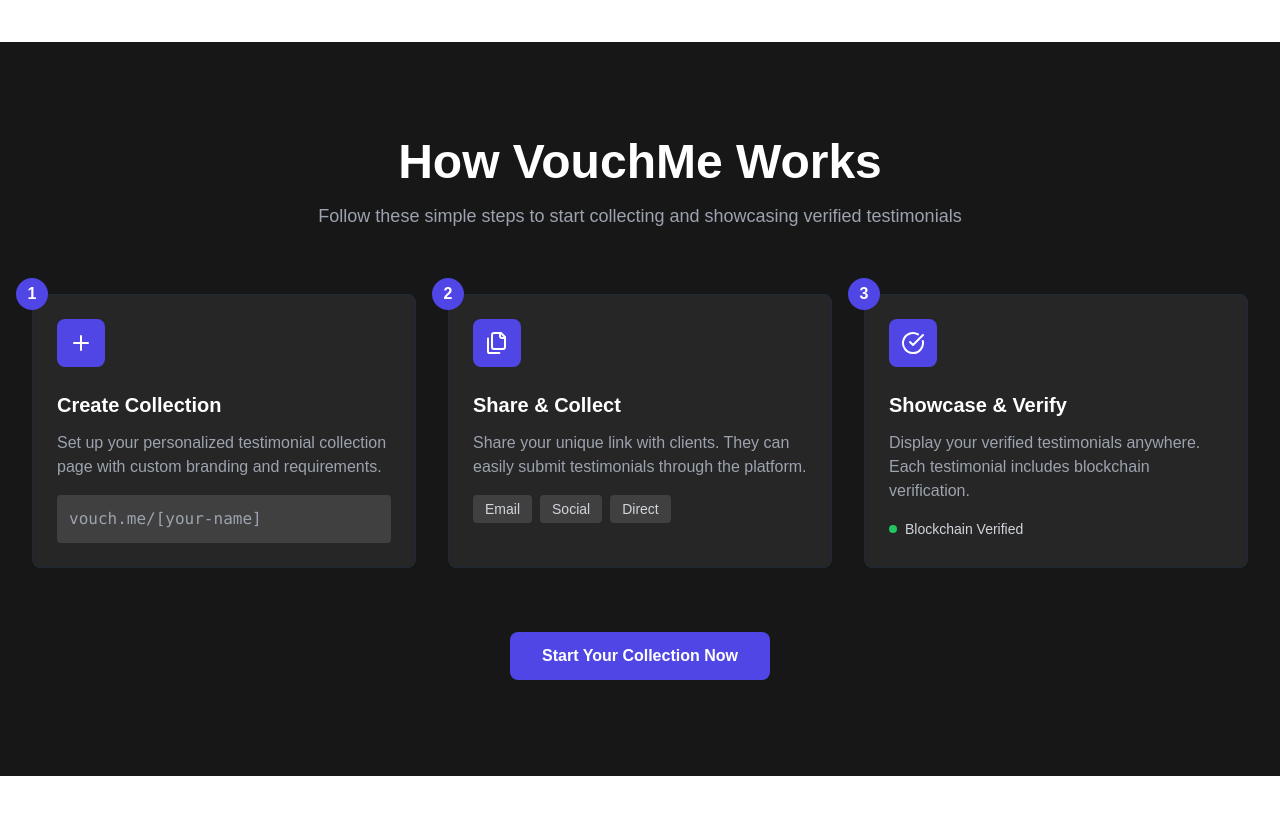
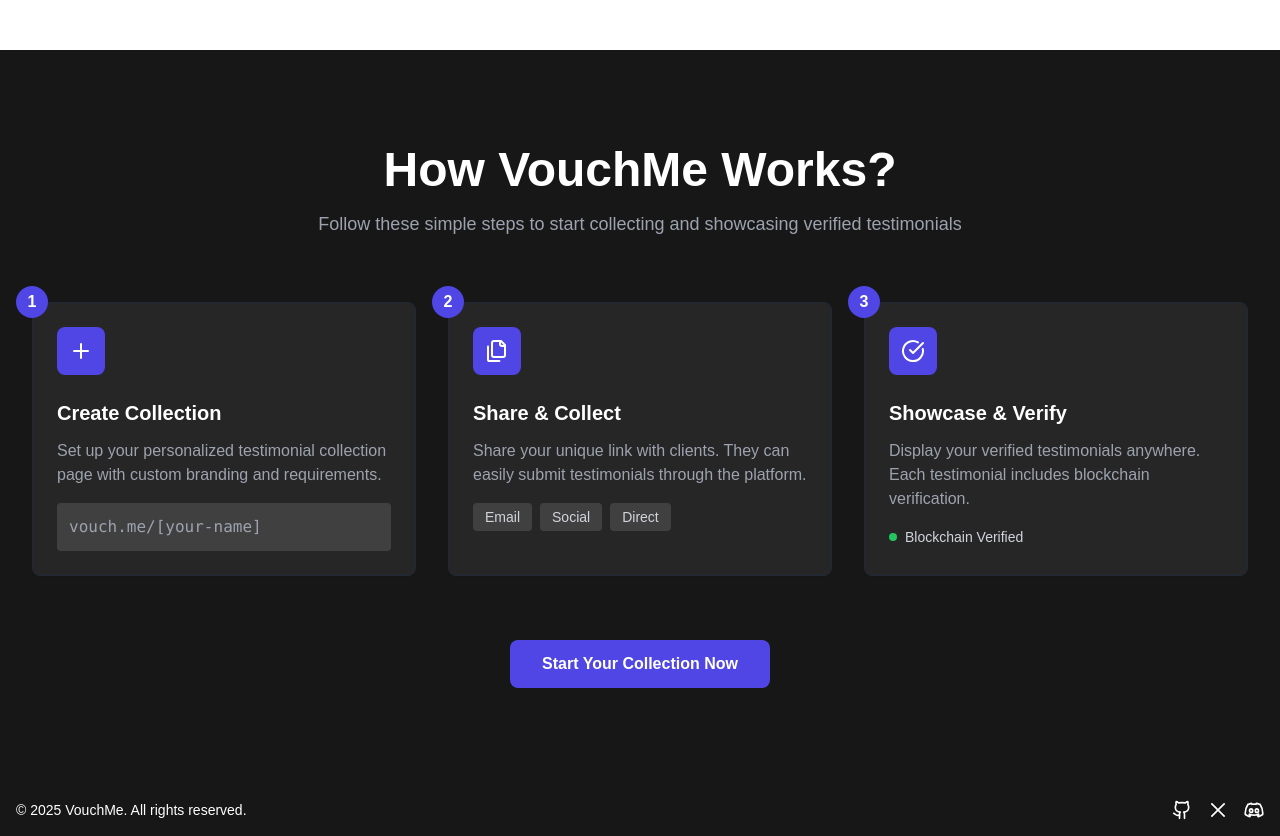
Before and after one commit to Saunakghosh10/VouchMe, a Next.js app in the folder web/: page / in a window 1280 px wide. Shown: the part 1720-2556 px from the top of the page. Before the commit the page ends 2496 px from the top, so only its background shows below. Built offline with nearby package versions, Linux system fonts and the light colour scheme.

Commit message:
add Footer

```diff
--- a/web/src/app/page.tsx
+++ b/web/src/app/page.tsx
@@ -3,6 +3,7 @@ import Navbar from "@/components/LandingPage/Navbar";
 import TestimonialsSection from "@/components/LandingPage/TestimonialSection";
 import FeaturesSection from "@/components/LandingPage/FeaturesSection";
 import HowItWorks from "@/components/LandingPage/HowItWorks";
+import Footer from "@/components/LandingPage/Footer";
 
 export default function Home() {
   return (
@@ -12,6 +13,7 @@ export default function Home() {
       <TestimonialsSection />
       <FeaturesSection />
       <HowItWorks />
+      <Footer />
     </main>
   );
 }
--- a/web/src/components/LandingPage/FeaturesSection.tsx
+++ b/web/src/components/LandingPage/FeaturesSection.tsx
@@ -28,9 +28,11 @@ const FeaturesSection = () => {
 
   return (
     <div className="py-24 px-8 bg-white">
-      <div className="max-w-6xl mx-auto">
+      <div className="max-w-7xl mx-auto">
         <div className="text-center mb-16">
-          <h2 className="text-4xl font-bold mb-4">Powerful Features</h2>
+          <h2 className="md:text-5xl text-3xl font-bold mb-4">
+            VouchMe Features
+          </h2>
           <p className="text-gray-600 text-lg max-w-3xl mx-auto">
             Everything you need to collect, verify, and showcase authentic
             testimonials on the blockchain
--- /dev/null
+++ b/web/src/components/LandingPage/Footer.tsx
@@ -0,0 +1,46 @@
+import React from "react";
+import { Github } from "lucide-react";
+
+const Footer = () => {
+  return (
+    <footer className="bg-[#171717] text-white py-4">
+      <div className="container mx-auto px-4 flex justify-between items-center max-w-7xl">
+        <div>
+          <p className="text-sm">© 2025 VouchMe. All rights reserved.</p>
+        </div>
+        <div className="flex gap-4">
+          <a href="#" className="hover:opacity-80 transition-opacity">
+            <Github size={20} />
+          </a>
+          <a href="#" className="hover:opacity-80 transition-opacity">
+            <svg
+              width="20"
+              height="20"
+              viewBox="0 0 24 24"
+              fill="none"
+              stroke="currentColor"
+              strokeWidth="2"
+            >
+              <path d="M4 4L20 20M4 20L20 4" />
+            </svg>
+          </a>
+          <a href="#" className="hover:opacity-80 transition-opacity">
+            <svg
+              xmlns="http://www.w3.org/2000/svg"
+              width="20"
+              height="20"
+              fill="none"
+              viewBox="0 0 24 24"
+              stroke="currentColor"
+              strokeWidth="2"
+            >
+              <path d="M19.27 5.33C17.94 4.71 16.5 4.26 15 4a.09.09 0 0 0-.07.03c-.18.33-.39.76-.53 1.09a16.09 16.09 0 0 0-4.8 0c-.14-.34-.35-.76-.54-1.09c-.01-.02-.04-.03-.07-.03c-1.5.26-2.93.71-4.27 1.33c-.01 0-.02.01-.03.02c-2.72 4.07-3.47 8.03-3.1 11.95c0 .02.01.04.03.05c1.8 1.32 3.53 2.12 5.24 2.65c.03.01.06 0 .07-.02c.4-.55.76-1.13 1.07-1.74c.02-.04 0-.08-.04-.09c-.57-.22-1.11-.48-1.64-.78c-.04-.02-.04-.08-.01-.11c.11-.08.22-.17.33-.25c.02-.02.05-.02.07-.01c3.44 1.57 7.15 1.57 10.55 0c.02-.01.05-.01.07.01c.11.09.22.17.33.26c.04.03.04.09-.01.11c-.52.31-1.07.56-1.64.78c-.04.01-.05.06-.04.09c.32.61.68 1.19 1.07 1.74c.03.01.06.02.09.01c1.72-.53 3.45-1.33 5.25-2.65c.02-.01.03-.03.03-.05c.44-4.53-.73-8.46-3.1-11.95c-.01-.01-.02-.02-.04-.02zM8.52 14.91c-1.03 0-1.89-.95-1.89-2.12s.84-2.12 1.89-2.12c1.06 0 1.9.96 1.89 2.12c0 1.17-.84 2.12-1.89 2.12zm6.97 0c-1.03 0-1.89-.95-1.89-2.12s.84-2.12 1.89-2.12c1.06 0 1.9.96 1.89 2.12c0 1.17-.83 2.12-1.89 2.12z" />
+            </svg>
+          </a>
+        </div>
+      </div>
+    </footer>
+  );
+};
+
+export default Footer;
--- a/web/src/components/LandingPage/HowItWorks.tsx
+++ b/web/src/components/LandingPage/HowItWorks.tsx
@@ -56,7 +56,7 @@ const HowItWorks = () => {
       <div className="max-w-7xl mx-auto">
         <div className="text-center mb-16">
           <h2 className="text-3xl md:text-5xl font-bold mb-4">
-            How VouchMe Works
+            How VouchMe Works?
           </h2>
           <p className="text-gray-400 text-xl md:text-lg font-medium">
             Follow these simple steps to start collecting and showcasing
```
